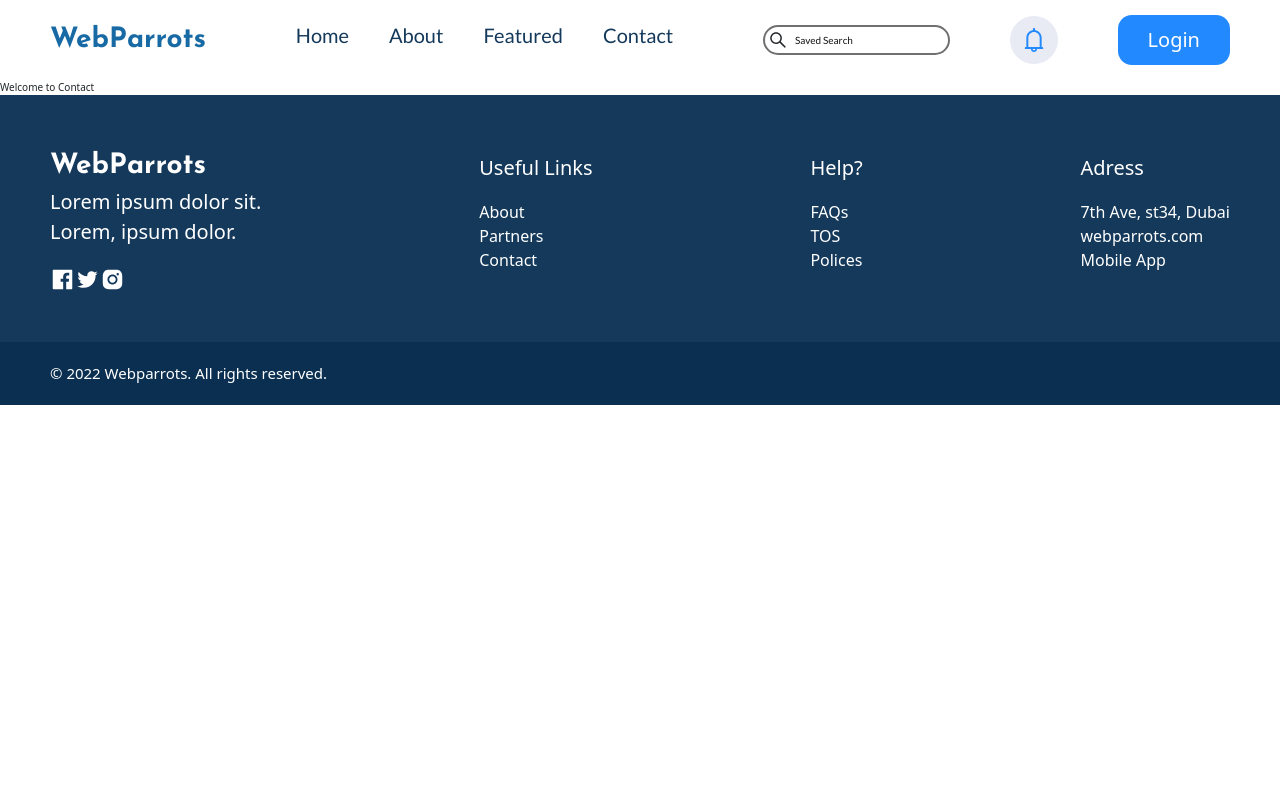
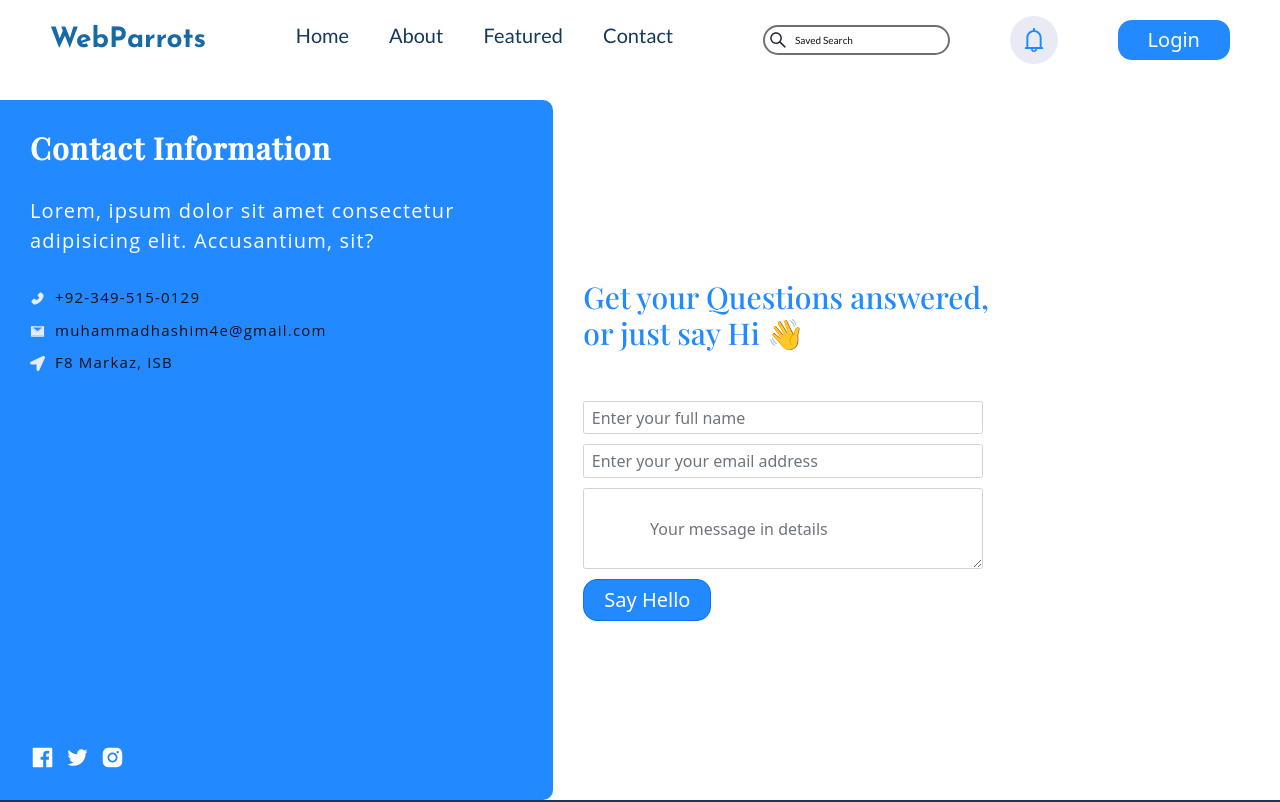
Before and after one commit to codewithhashim/Web3-based-fund-raising-platform, a React (Create React App) app: page /contact in a window 1280 px wide. Shown: the top 802 px of the page. Built offline with nearby package versions, Linux system fonts and the light colour scheme.

Commit message:
contact form added with submissions

```diff
--- a/src/App.js
+++ b/src/App.js
@@ -12,6 +12,7 @@ import Contact from './pages/Contact';
 import About from './pages/About';
 import Featured from './pages/Featured';
 import Footer from './components/Footer';
+import ThankYou from './pages/ThankYou';
 
 
 function App() {
@@ -25,6 +26,8 @@ function App() {
         <Route path="/contact" element={<Contact />} />
         <Route path="/about" element={<About />} />
         <Route path="/featured" element={<Featured />} />
+        <Route path="/thankyou" element={< ThankYou />} />
+
       </Routes>
     </BrowserRouter>
     <Footer></Footer>
--- a/src/components/assets/css/about/about.css
+++ b/src/components/assets/css/about/about.css
@@ -0,0 +1,34 @@
+.about-container {
+  min-height: calc(100vh - 80px);
+  background-image: url("../../about-bg.png");
+  background-size: 50%;
+  background-repeat: no-repeat;
+  background-position: right bottom;
+  padding: 0 50px;
+  font-size: 1.6rem;
+  display: flex;
+  flex-direction: column;
+  justify-content: center;
+}
+
+.about-container h1 {
+  font-size: 3rem;
+  font-family: "Playfair Display", serif;
+  color: #2289ff;
+}
+.contact-btn {
+  background-color: #2289ff;
+  color: #fff;
+  font-size: 2rem;
+  padding: 5px 20px;
+  border-radius: 14px;
+  cursor: pointer;
+  max-width: fit-content;
+  -moz-fit-content: fit-content;
+  text-decoration: none;
+  margin-top: 30px;
+}
+.contact-btn:hover {
+  background-color: #1a6dff;
+  color: #fff;
+}
--- /dev/null
+++ b/src/components/assets/css/contact/contact.css
@@ -0,0 +1,87 @@
+.contact-container {
+  display: flex;
+  position: relative;
+  padding: 20px 50px 0 0;
+}
+.contact-fixed {
+  flex: 0.8;
+  min-height: calc(100vh - 100px);
+  background-color: #2289ff;
+  padding: 30px;
+  border-radius: 0 10px 10px 0;
+}
+
+.contact-heading {
+  font-size: 3rem;
+  font-weight: bold;
+  margin-bottom: 30px;
+  font-family: "Playfair Display", serif;
+  color: #fff;
+  letter-spacing: 1.2px;
+}
+.contact-text {
+  font-size: 2rem;
+  margin-bottom: 30px;
+  font-family: "Open Sans", serif;
+  color: #fff;
+  letter-spacing: 1.2px;
+}
+ul.contact-list {
+  list-style-type: none;
+  padding: 0;
+  margin: 0;
+}
+ul.contact-list li {
+  font-size: 1.5rem;
+  font-family: "Open Sans", serif;
+  color: #111;
+  letter-spacing: 1.2px;
+  margin-bottom: 10px;
+}
+ul.contact-list li a {
+  color: #111;
+  text-decoration: none;
+}
+
+ul.contact-list li .icon {
+  color: #e8ebf4;
+  margin-right: 10px;
+}
+.contact-social {
+  position: absolute;
+  bottom: 30px;
+}
+.footericons .icon {
+  margin-right: 10px;
+}
+
+/* contact form */
+.contact-form {
+  flex: 1;
+  padding: 30px;
+  display: flex;
+  flex-direction: column;
+  justify-content: center;
+}
+
+.contact-form h1 {
+  color: #2289ff;
+  font-size: 3rem;
+  font-family: "Playfair Display", serif;
+  margin-bottom: 50px;
+}
+
+.contact-form-input {
+  font-size: 1.6rem !important;
+  margin-bottom: 10px;
+  max-width: 400px;
+}
+
+button[type="submit"] {
+  background-color: #2289ff;
+  color: #fff;
+  font-size: 2rem;
+  padding: 5px 20px;
+  border-radius: 14px;
+  cursor: pointer;
+}
--- /dev/null
+++ b/src/components/assets/css/thankyou.css
@@ -0,0 +1,18 @@
+.thankyou {
+  min-height: calc(100vh - 80px);
+  display: flex;
+  flex-direction: column;
+  align-items: center;
+  justify-content: center;
+}
+.thankyou h1 {
+  font-size: 5rem;
+  font-weight: bold;
+  margin-bottom: 1rem;
+  font-family: "Playfair Display", serif;
+}
+
+.thankyou p {
+  font-size: 2rem;
+  margin-bottom: 1rem;
+}
--- a/src/index.css
+++ b/src/index.css
@@ -125,7 +125,11 @@ nav.nav-links ul li a:hover {
   background-color: var(--main-color);
   color: #fff;
   font-size: 2rem;
-  padding: 10px 30px;
+  padding: 5px 30px;
   border-radius: 14px;
   cursor: pointer;
 }
+.user-login button:hover {
+  background-color: #1a6dff;
+  color: #fff;
+}
--- a/src/pages/About.js
+++ b/src/pages/About.js
@@ -1,11 +1,28 @@
+import { Link } from "react-router-dom";
+
+import "../components/assets/css/footer.css";
+import "../components/assets/css/about/about.css";
+
 function About() {
   return (
-    <div className="about-containe">
-      Welcome to About
-      <div className="about"></div>
+    <div className="about-container">
+      <div className="about-heading">
+        <h1>The Dubai Builders</h1>
+      </div>
+      <div className="about-text">
+        Lorem ipsum dolor sit amet consectetur, adipisicing elit. Atque officia
+        <br />
+        voluptatem fugit maiores minima repellendus aperiam ipsum ad? Quam,
+        <br />
+        reprehenderit voluptates. Molestiae illo quia nostrum molestias harum
+        unde distinctio minus.
+      </div>
+
+      <a href="/contact" className="contact-btn">
+        Contact
+      </a>
     </div>
   );
 }
 
-
-export default About
+export default About;
--- a/src/pages/Contact.js
+++ b/src/pages/Contact.js
@@ -1,11 +1,104 @@
+import { AiFillPhone, AiTwotoneMail } from "react-icons/ai";
+
+import { FaLocationArrow } from "react-icons/fa";
+import {
+  AiOutlineTwitter,
+  AiFillFacebook,
+  AiFillInstagram,
+} from "react-icons/ai";
+import "../components/assets/css/footer.css";
+import "../components/assets/css/contact/contact.css";
+import { Form, Button } from "react-bootstrap";
+
 function Contact() {
   return (
-    <div className="contact-containe">
-      Welcome to Contact
-      <div className="contact"></div>
+    <div className="contact-container">
+      <section className="contact-fixed">
+        <h1 className="contact-heading">Contact Information</h1>
+        <p className="contact-text">
+          Lorem, ipsum dolor sit amet consectetur adipisicing elit. Accusantium,
+          sit?
+        </p>
+        <ul className="contact-list">
+          <li className="contact-list-phone">
+            <AiFillPhone className="icon" />
+            <a href="tel:+923495150129">+92-349-515-0129</a>
+          </li>
+          <li className="contact-list-email">
+            <AiTwotoneMail className="icon" />
+            <a href="mailto:muhammadhashim4e@gmail.com">
+              muhammadhashim4e@gmail.com
+            </a>
+          </li>
+          <li className="contact-list-address">
+            <FaLocationArrow className="icon" />
+            F8 Markaz, ISB
+          </li>
+        </ul>
+        <div className="contact-social">
+          <div className="footericons">
+            <AiFillFacebook className="icon" />
+            <AiOutlineTwitter className="icon" />
+            <AiFillInstagram className="icon" />
+          </div>
+        </div>
+      </section>
+      <section className="contact-form">
+        <h1>
+          Get your Questions answered,
+          <br />
+          or just say Hi 👋
+        </h1>
+        <Form
+          className="bt-form"
+          action="https://formsubmit.co/8bd53102b3d41cebdba702f07995ca8c"
+          method="POST"
+        >
+          <Form.Group>
+            <Form.Control
+              type="text"
+              placeholder="Enter your full name"
+              className="contact-form-input"
+              name="name"
+            />
+          </Form.Group>
+          <Form.Group>
+            <Form.Control
+              type="email"
+              placeholder="Enter your your email address"
+              className="contact-form-input"
+              name="email"
+            />
+          </Form.Group>
+          <Form.Group>
+            <Form.Control
+              as="textarea"
+              placeholder="
+              Your message in details
+            "
+              className="contact-form-input"
+              name="message"
+              rows={3}
+            />
+          </Form.Group>
+          <input
+            type="hidden"
+            name="_next"
+            value="http://localhost:3000/thankyou"
+          ></input>
+          <input type="hidden" name="_captcha" value="false" />
+          <input
+            type="hidden"
+            name="_autoresponse"
+            value="This is an auto response from the team Builders, we are working hard to get back to you as soon as possible."
+          ></input>
+          <Button variant="primary" type="submit">
+            Say Hello
+          </Button>
+        </Form>
+      </section>
     </div>
   );
 }
 
-
-export default Contact
+export default Contact;
--- /dev/null
+++ b/src/pages/ThankYou.js
@@ -0,0 +1,18 @@
+// Thank you page on form submit
+import "../components/assets/css/thankyou.css";
+
+
+
+function ThankYou() {
+    return (
+        <div className="thankyou">
+        <h1>Thank you! 🥳</h1>
+        <p>
+            Your message has been sent successfully. We will get back to you as soon
+            as possible.
+        </p>
+        </div>
+    );
+}
+
+export default ThankYou;
```
Also changed, not shown: src/components/assets/about-bg.png (added).
